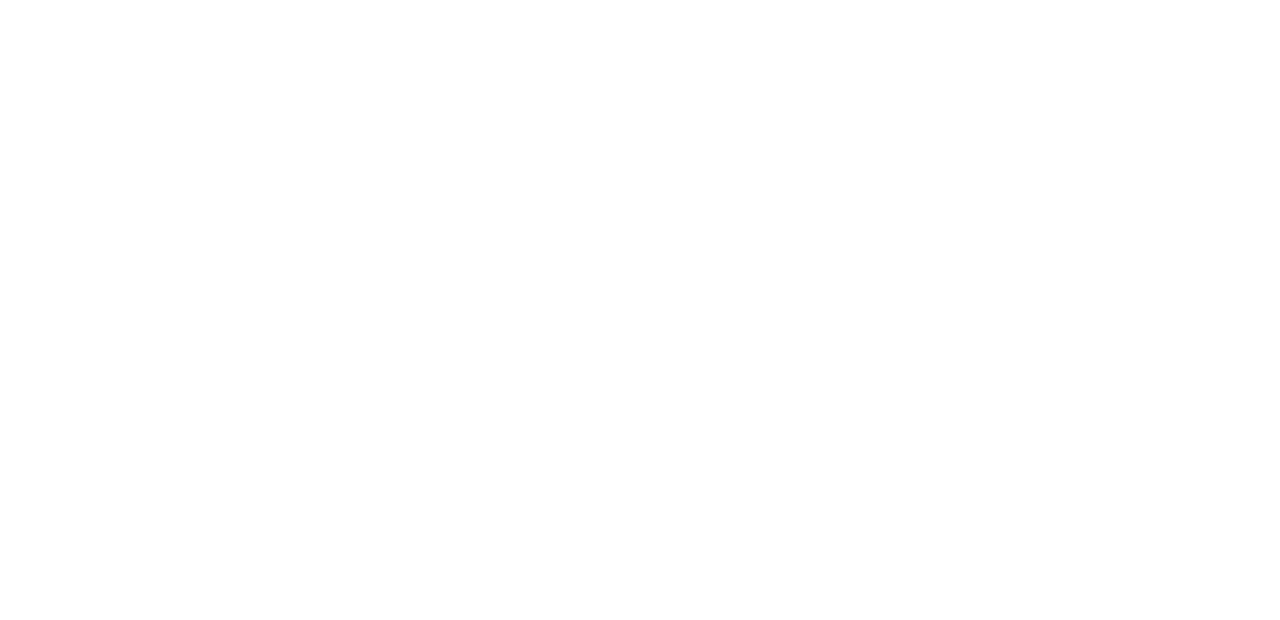
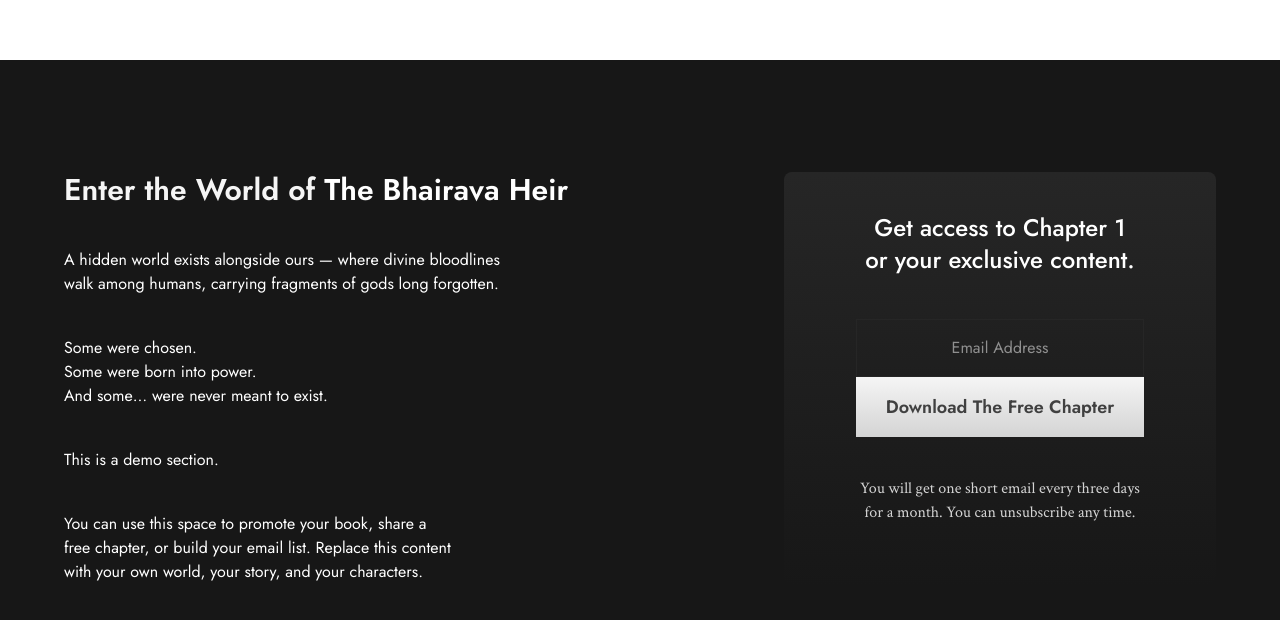
Before and after one commit to vedantlamba/author-portfolio-nextjs, a Next.js app: page / in a window 1280 px wide. Shown: the part 1931-2551 px from the top of the page. Before the commit the page ends 1751 px from the top, so only its background shows below. Built offline with nearby package versions, Linux system fonts and the light colour scheme.

Commit message:
feat: add immersive book CTA section with email capture layout

```diff
--- a/components/Home/View/home-view.tsx
+++ b/components/Home/View/home-view.tsx
@@ -1,5 +1,6 @@
 import { Navbar } from "@/components/ui/navbar";
 import { AuthorSection } from "../components/author-section";
+import { LeadCaptureSection } from "../components/lead-capture-section";
 
 export const HomeView = () => {
   return (
@@ -8,6 +9,7 @@
       <Hero />
       <NewsletterBox />
       <AuthorSection />
+      <LeadCaptureSection />
     </div>
   );
 };
--- /dev/null
+++ b/components/Home/components/lead-capture-section.tsx
@@ -0,0 +1,59 @@
+import { crimson } from "@/app/layout";
+
+export const LeadCaptureSection = () => {
+  return (
+    <div className="mt-60 bg-neutral-900 text-white">
+      <div className="max-w-6xl mx-auto grid grid-cols-2">
+        <div className="flex flex-col gap-10 py-28 pr-5 pl-10 md:pl-0 text-balance">
+          <h2 className="text-3xl font-semibold text-neutral-100">
+            Enter the World of{" "}
+            <span className="text-white">The Bhairava Heir</span>
+          </h2>
+          <p>
+            A hidden world exists alongside ours — where divine bloodlines walk
+            among humans, carrying fragments of gods long forgotten.
+          </p>
+          <ul>
+            <li>Some were chosen.</li>
+            <li>Some were born into power.</li>
+            <li>And some… were never meant to exist.</li>
+          </ul>
+          <p>This is a demo section.</p>
+          <p>
+            You can use this space to promote your book, share a free chapter,
+            or build your email list. Replace this content with your own world,
+            your story, and your characters.
+          </p>
+        </div>
+        <div className="flex flex-col gap-10 py-28 pl-36">
+          <div className="bg-linear-to-b from-neutral-800 to-neutral-900 h-full rounded-md flex flex-col text-balance text-center p-10 gap-10">
+            <h2 className="text-2xl font-medium flex-1">
+              Get access to Chapter 1 or your exclusive content.
+            </h2>
+
+            <NewsletterBox />
+            <p className={`${crimson.className} text-neutral-300 flex-1`}>
+              You will get one short email every three days for a month. You can
+              unsubscribe any time.
+            </p>
+          </div>
+        </div>
+      </div>
+    </div>
+  );
+};
+
+export const NewsletterBox = () => {
+  return (
+    <div>
+      <input
+        type="email"
+        placeholder="Email Address"
+        className="flex-1 w-72 border px-4 py-4 outline-none border-neutral-800 placeholder:text-center"
+      />
+      <button className="flex-1 w-72 px-4 py-4 cursor-pointer bg-linear-to-b from-neutral-100 to-neutral-300 text-neutral-700 hover:text-black font-semibold text-lg">
+        Download The Free Chapter
+      </button>
+    </div>
+  );
+};
```
Also changed, not shown: components/Home/components/author-section.tsx (+0 -40 lines).
